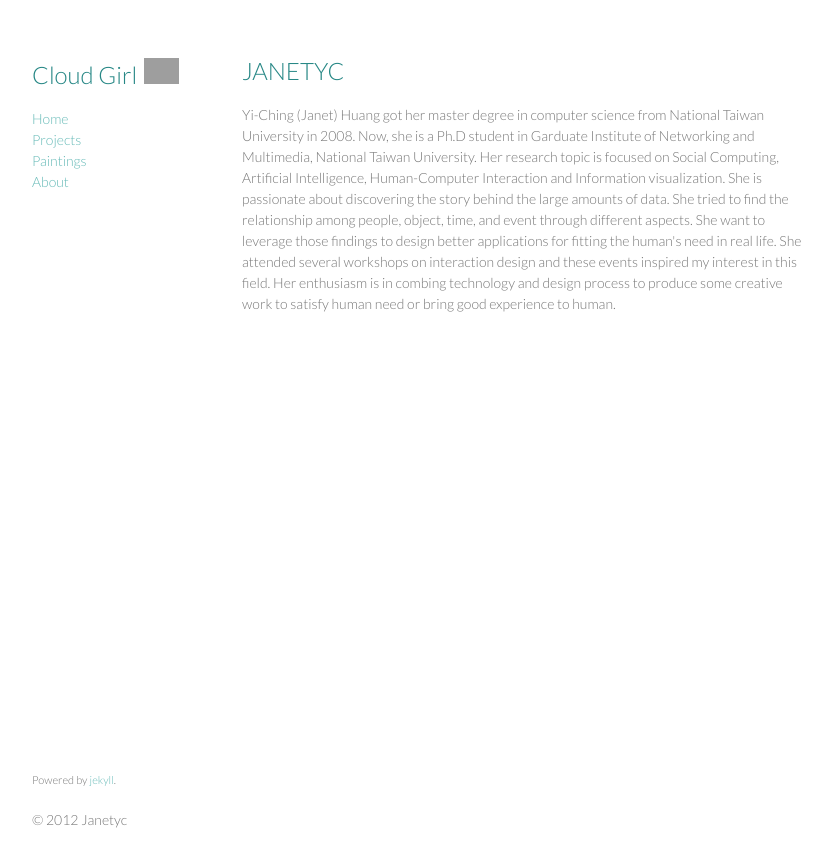
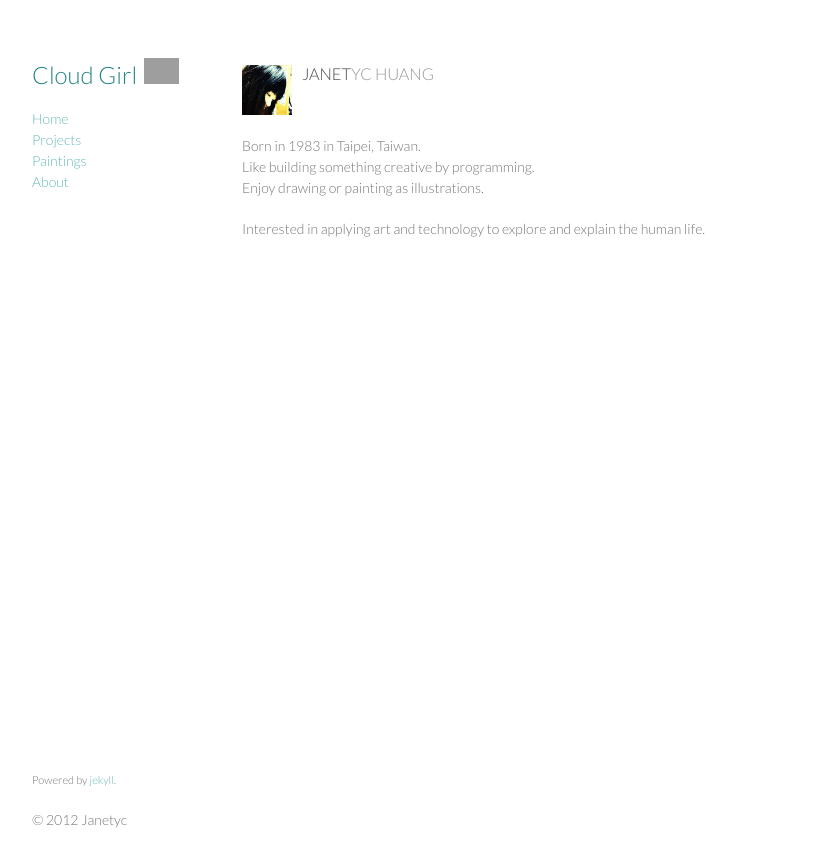
Before and after one commit to janetyc/janetyc.github.com, a Jekyll site: the page built from index.html, in a window 1280 px wide. Shown: the top 867 px of the page, without its empty margins (218-1050 px from the left). Built offline with Jekyll 4.4.1, drawn with Linux system fonts in a browser that asks for light colours; Markdown is read by kramdown in place of the engine named in the settings; grey boxes are pictures that could not be loaded.

Commit message:
add brief summary about me in home page

```diff
--- a/css/styles.css
+++ b/css/styles.css
@@ -34,6 +34,7 @@ h2 {
 
 h3, h4, h5, h6 {
   color:#494949;
+  font-weight: normal;
 }
 
 a {
@@ -254,6 +255,28 @@ footer {
   height: 26px;
 }
 
+#bio {
+ float: left;
+ margin-top: 20px;
+}
+
+#profile {
+  float: left;
+  width: 500px;
+  margin-top: 7px;
+}
+
+#profile img {
+  float: left;
+  width: 50px;
+  height: 50px;
+}
+
+#description {
+  float: left;
+  margin-left: 10px;
+}
+
 @media print, screen and (max-width: 960px) {
 
   div.wrapper {
--- a/index.html
+++ b/index.html
@@ -1,9 +1,19 @@
 ---
 layout: default
-title: Janetyc's Portfolio
+title: Cloud Girl - JANETYC
 ---
 
 <div id="home">
-<h1>JANETYC</h1>
-Yi-Ching (Janet) Huang got her master degree in computer science from National Taiwan University in 2008. Now, she is a Ph.D student in Garduate Institute of Networking and Multimedia, National Taiwan University. Her research topic is focused on Social Computing, Artificial Intelligence, Human-Computer Interaction and Information visualization. She is passionate about discovering the story behind the large amounts of data. She tried to find the relationship among people, object, time, and event through different aspects. She want to leverage those findings to design better applications for fitting the human's need in real life. She attended several workshops on interaction design and these events inspired my interest in this field. Her enthusiasm is in combing technology and design process to produce some creative work to satisfy human need or bring good experience to human.
+<div id="profile">
+<img src="/images/janetyc.jpg"/>
+<div id="description"><h3>JANET<span style="color: #999;">YC HUANG</span></h3></div>
 </div>
+<div id="bio">
+<p>
+Born in 1983 in Taipei, Taiwan.<br/>
+Like building something creative by programming.<br/>
+Enjoy drawing or painting as illustrations.
+</p>
+<p>Interested in applying art and technology to explore and explain the human life.</p>
+</div>
+</div>
```
Also changed, not shown: images/janetyc.jpg (added).
